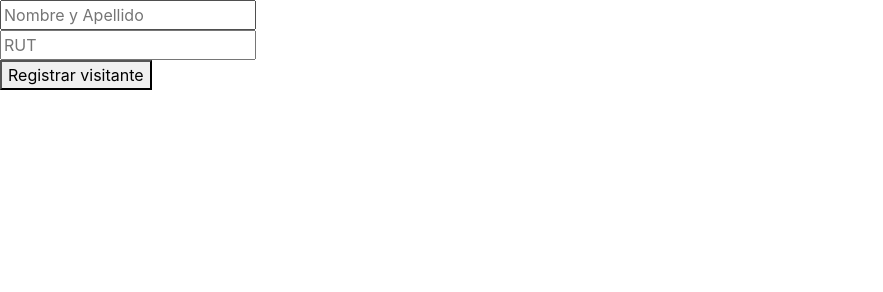
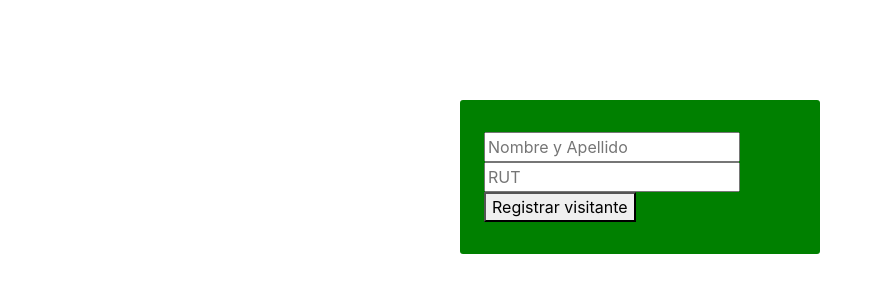
Before and after one commit to digit4lex/Visitiago, a website with bundled scripts: page public/index.html in a window 1280 px wide. Shown: the whole page, without its empty margins (0-883 px from the left). Built offline with nearby package versions, Linux system fonts and the light colour scheme; some icons are missing.

Commit message:
resolucion de conflictos despues del pull, con cambios realizados por master que no se pudieron resolver al realizar el pull

```diff
--- a/functions/auth.js
+++ b/functions/auth.js
@@ -2,9 +2,9 @@
 import {checkUser} from '../js/validation.js'
 
 //Función para registro de nuevo usuario
-export const user = (name, lastname, rut, password, confirmPassword) => {
+export const user = (name, lastname, rut) => {
 
-    if (checkUser(name, lastname, email, password, confirmPassword)){
+    if (checkUser(name, lastname, rut)){
          alert('Creación de usuario exitosa')
         firebase.auth().createUserWithEmailAndPassword(email, password)
         .then(function(){
--- a/public/index.html
+++ b/public/index.html
@@ -4,7 +4,7 @@
     <meta charset="utf-8">
     <meta name="viewport" content="width=device-width, initial-scale=1">
     <title>Visitors App</title>
-
+    <link rel="stylesheet" type="text/css" href="../visitiago/css/style.css">
     <link rel="icon" type="image/png" href="../visitiago/assets/icon.png" sizes="16x16">
     <link rel="stylesheet" href="https://stackpath.bootstrapcdn.com/bootstrap/4.3.1/css/bootstrap.min.css" integrity="sha384-ggOyR0iXCbMQv3Xipma34MD+dH/1fQ784/j6cY/iJTQUOhcWr7x9JvoRxT2MZw1T" crossorigin="anonymous">
 
--- a/visitiago/view/templateAdmin.js
+++ b/visitiago/view/templateAdmin.js
@@ -8,7 +8,6 @@ export const templateAdmin = () => {
                 <input type="text" id="name" placeholder="Nombre y apellido" name="">
                 <input type="text" id="lastname" placeholder="Nombre y apellido" name="">
             </div>
-
                 <i class="fas fa-key"></i>
                <input type="number" id="rut" placeholder="rut" name="">
             </div>
--- a/visitiago/view/templateUser.js
+++ b/visitiago/view/templateUser.js
@@ -7,7 +7,6 @@ export const templateUser = () => {
                 <i class="fas fa-user-alt"></i>
                 <input type="text" id="name" placeholder="Nombre y Apellido" name="">
             </div>
-
                 <i class="fas fa-key"></i>
                <input type="number" id="rut" placeholder="RUT" name="">
             </div>
```
Also changed, not shown: visitiago/route.js (line endings or trailing spaces).
